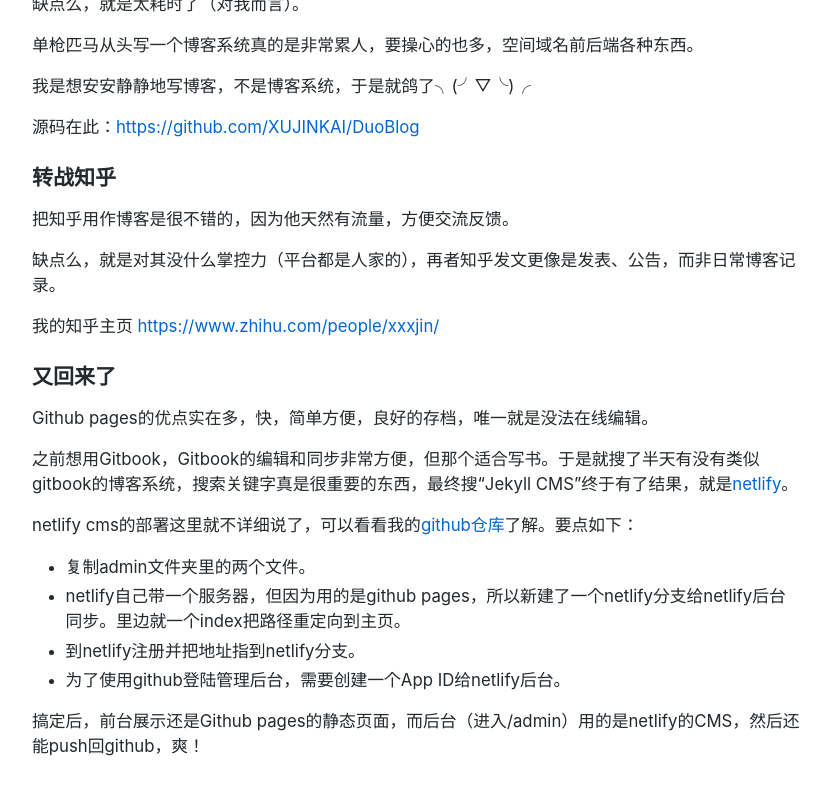
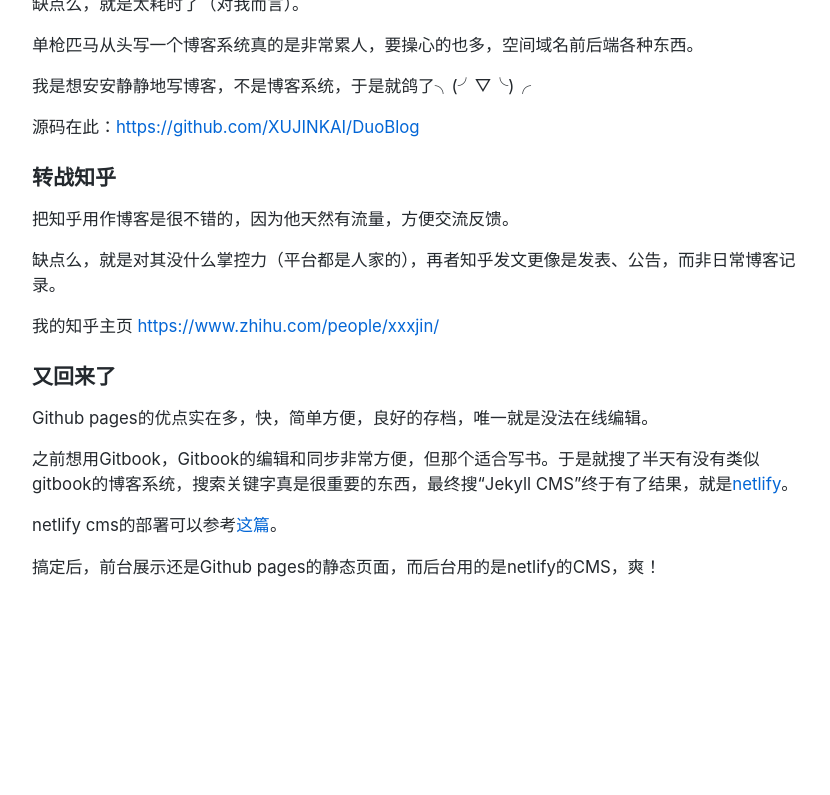
Before and after one commit to XUJINKAI/blog, a Jekyll site: the page built from _posts/2018-06-23-back.md, in a window 1280 px wide and 900 px high, scrolled down 1120 px, cut to the strip 91-886 px from the top of the window. Shown: the whole strip, without its empty margins (224-1054 px from the left). Built offline with Jekyll 4.4.1, drawn with Linux system fonts in a browser that asks for light colours; comment, search, counter and statistics services are not loaded; after the commit the page ends 1841 px from its top, so only the background shows below that.

Commit message:
Update Post “2018-06-23-back”

```diff
--- a/_posts/2018-06-23-back.md
+++ b/_posts/2018-06-23-back.md
@@ -59,11 +59,6 @@
 
 之前想用Gitbook，Gitbook的编辑和同步非常方便，但那个适合写书。于是就搜了半天有没有类似gitbook的博客系统，搜索关键字真是很重要的东西，最终搜“Jekyll CMS”终于有了结果，就是[netlify](https://app.netlify.com/)。
 
-netlify cms的部署这里就不详细说了，可以看看我的[github仓库](https://github.com/XUJINKAI/XUJINKAI.github.io)了解。要点如下：
+netlify cms的部署可以参考[这篇](/posts/netlify-as-github-pages-cms)。
 
-- 复制admin文件夹里的两个文件。
-- netlify自己带一个服务器，但因为用的是github pages，所以新建了一个netlify分支给netlify后台同步。里边就一个index把路径重定向到主页。
-- 到netlify注册并把地址指到netlify分支。
-- 为了使用github登陆管理后台，需要创建一个App ID给netlify后台。
-
-搞定后，前台展示还是Github pages的静态页面，而后台（进入/admin）用的是netlify的CMS，然后还能push回github，爽！
+搞定后，前台展示还是Github pages的静态页面，而后台用的是netlify的CMS，爽！
```
